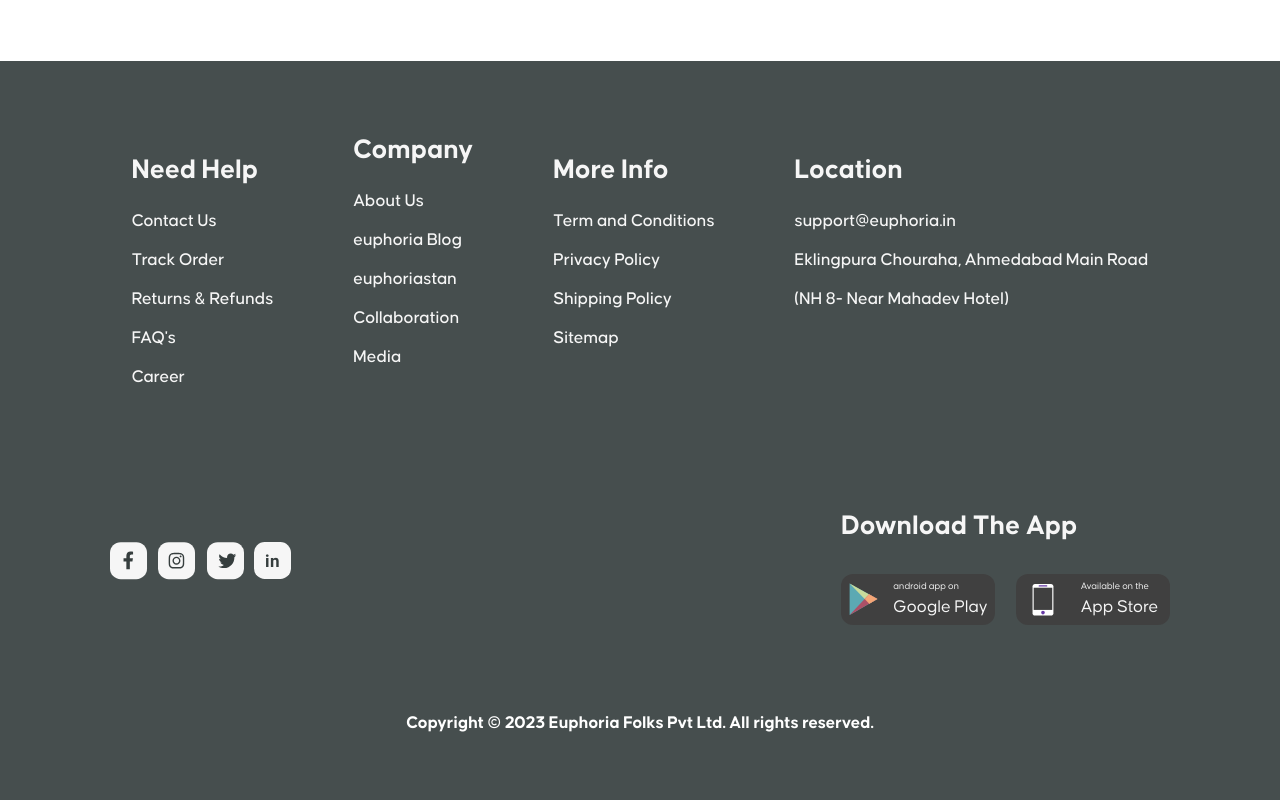
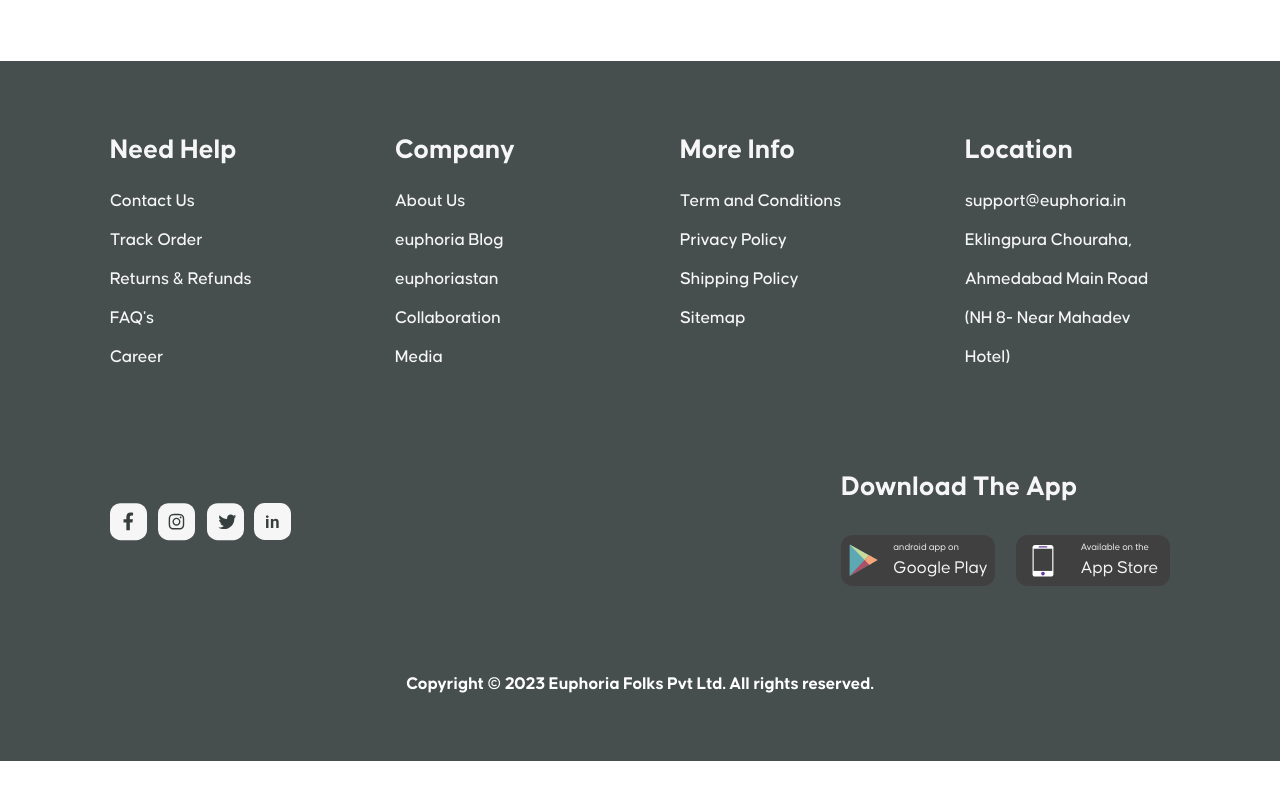
Before and after one commit to abdullah-900/Nexa, a React (Vite) app: page / in a window 1280 px wide. Shown: the part 1323-2123 px from the top of the page. After the commit the page ends 2084 px from the top, so only its background shows below. Built offline with nearby package versions, Linux system fonts and the light colour scheme; a web font is replaced by a local one.

Commit message:
refactor: update Footer component layout and add social media links

```diff
--- a/src/components/Footer.tsx
+++ b/src/components/Footer.tsx
@@ -2,7 +2,7 @@
   return (
 
     <footer className="bg-46  gap-10 lg:gap-20 flex flex-col items-center justify-center   w-full font-Causten text-f6 px-[3.125rem]  lg:px-[6.875rem] py-[3.6875rem]"  >
-      <section className="  flex-col lg:flex-row items-center flex gap-10 lg:gap-20 ">
+      <section className=" grid md:grid-cols-2 lg:grid-cols-4   gap-10 lg:gap-20 ">
         <section className="flex flex-col items-center  lg:items-start text-center lg:text-left" >
           <h2 className="leading-[3.8742rem] font-bold text-[1.7862rem]">
             Need Help
@@ -25,7 +25,6 @@
             <li>euphoriastan</li>
             <li>Collaboration</li>
             <li>Media</li>
-            <li>&nbsp;</li>
           </ul>
         </section>
         <section className="flex flex-col items-center lg:items-start text-center lg:text-left">
@@ -37,7 +36,6 @@
             <li>Privacy Policy</li>
             <li>Shipping Policy</li>
             <li>Sitemap</li>
-            <li>&nbsp;</li>
           </ul>
         </section>
         <section className="flex flex-col items-center lg:items-start text-center lg:text-left">
@@ -48,25 +46,26 @@
             <li>support@euphoria.in</li>
             <li>Eklingpura Chouraha, Ahmedabad Main Road</li>
             <li>(NH 8- Near Mahadev Hotel)</li>
-            <li>&nbsp;</li>
-            <li>&nbsp;</li>
           </ul>
         </section>
       </section>
       <section className="flex flex-col lg:flex-row gap-10 w-full justify-between items-center">
         <section className="flex justify-center items-center gap-[.625rem]">
-          <img src="facebook.svg" alt="facebook icon" />
-          <img src="insta.svg" alt="insta icon" />
-          <img src="x.svg" alt=" twitter icon" />
-          <div className="bg-f6 rounded-[.6675rem] w-[2.314rem] h-[2.314rem] flex justify-center items-center">
-            <span className="text-[#363E3E] font-Roboto leading-[1.78rem] text-[1.068rem] font-bold tracking-[.0214rem]">
-              in
-            </span>
-          </div>
+          <a href="https://facebook.com/"><img src="facebook.svg" alt="facebook icon" /></a>
+          <a href="https://instagram.com/"><img src="insta.svg" alt="insta icon" /></a>
+          <a href="https://x.com/"><img src="x.svg" alt=" twitter icon" /></a>
+          <a href="https://linkedin.com/">
+            <div className="bg-f6 rounded-[.6675rem] w-[2.314rem] h-[2.314rem] flex justify-center items-center">
+              <span className="text-[#363E3E] font-Roboto leading-[1.78rem] text-[1.068rem] font-bold tracking-[.0214rem]">
+                in
+              </span>
+            </div>
+          </a>
         </section>
         <section className="flex flex-col gap-4">
           <h2 className="font-bold text-[1.7862rem] leading-[3.8742rem]">Download The App </h2>
          <div className="flex gap-[1.3274rem]">
+         <a href="#">
          <div className="flex justify-around  items-center  w-[9.6101rem] h-[3.2024rem] bg-[#404040] rounded-xl">
           <img className="w-[1.8533rem] h-[2.061rem]" src="playicon.svg" alt="playicon" />
            <div className="flex justify-start flex-col">
@@ -74,6 +73,8 @@
            <span className="text-[1.125rem]">Google Play</span>
            </div>
           </div>
+          </a>
+          <a href="#">
           <div className="flex justify-around  items-center  w-[9.6101rem] h-[3.2024rem] bg-[#404040] rounded-xl">
           <img className="w-[1.8533rem] h-[2.061rem]" src="iphone.svg" alt="playicon" />
            <div className="flex justify-start flex-col">
@@ -81,6 +82,7 @@
            <span className="text-[1.125rem]">App Store</span>
            </div>
           </div>
+          </a>
          </div>
         </section>
       </section>
```
